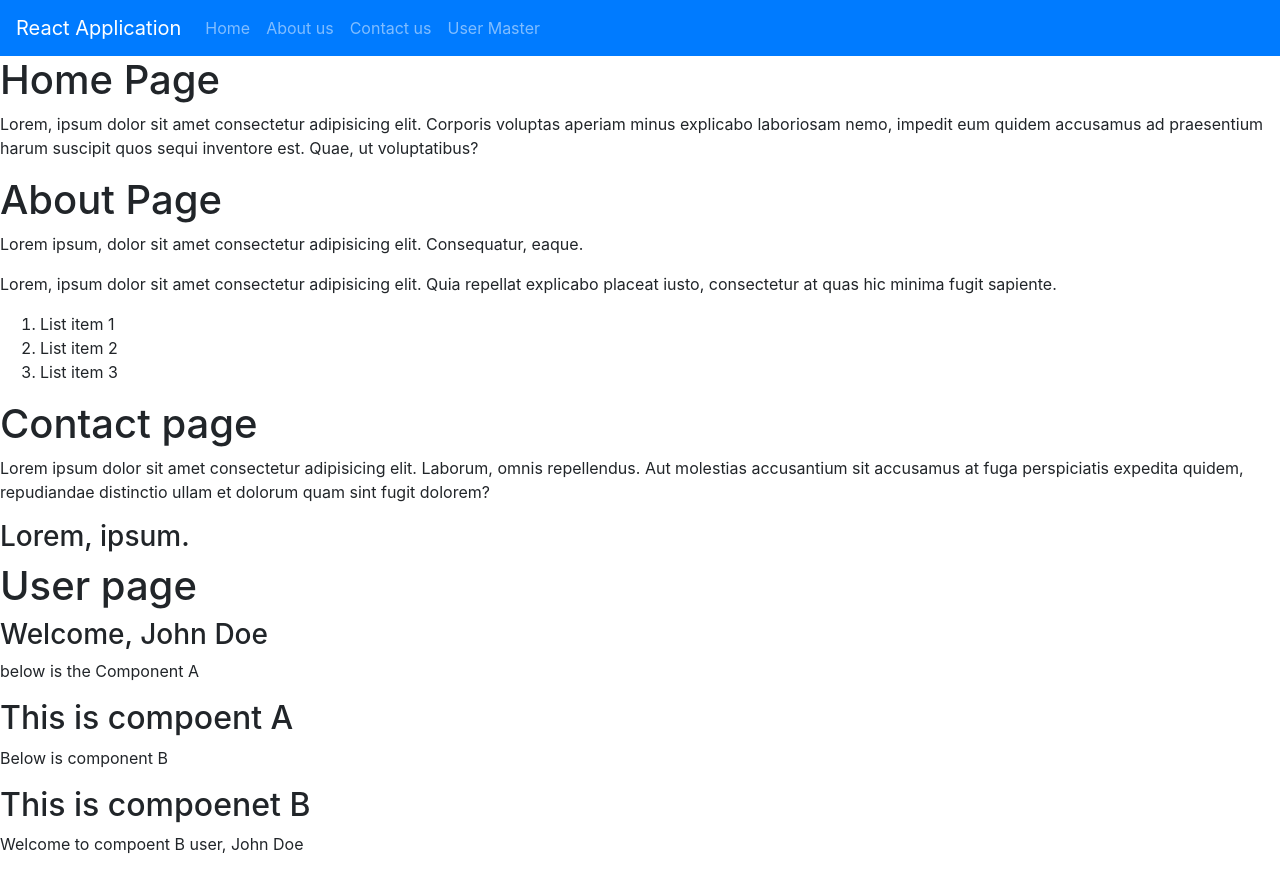
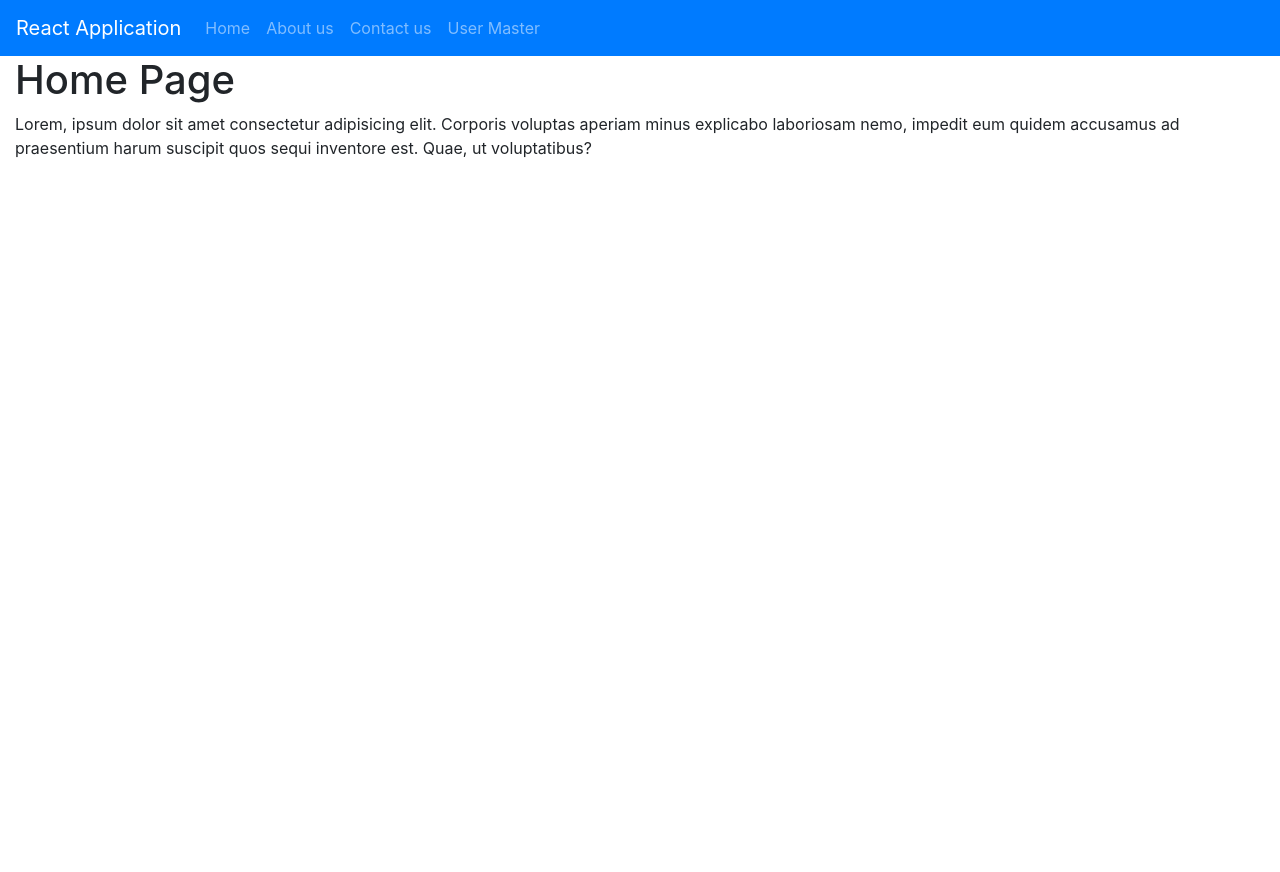
Before and after one commit to shirkeamy/October2024Batch, a React (Create React App) app in the folder react-test/my-app/: page / in a window 1280 px wide. After the commit the page ends 800 px from the top, so only its background shows below. Built offline with nearby package versions, Linux system fonts and the light colour scheme.

Commit message:
Add Routing into application

```diff
--- a/react-test/my-app/package.json
+++ b/react-test/my-app/package.json
@@ -14,6 +14,7 @@
     "bootstrap": "^4.3.0",
     "react": "^19.0.0",
     "react-dom": "^19.0.0",
+    "react-router-dom": "^7.2.0",
     "react-scripts": "5.0.1",
     "typescript": "^4.9.5",
     "web-vitals": "^2.1.4"
--- a/react-test/my-app/src/App.tsx
+++ b/react-test/my-app/src/App.tsx
@@ -5,14 +5,19 @@ import Home from './Pages/Home';
 import About from './Pages/About';
 import Contact from './Pages/Contact';
 import User from './Pages/User';
+import { BrowserRouter, Routes, Route } from 'react-router-dom';
 
 function App() {
   return (
     <>
-      <Home />
-      <About />
-      <Contact />
-      <User userName='John Doe' />
+    <BrowserRouter>
+      <Routes>
+        <Route path='/' element={<Home />} />
+        <Route path='/about' element={<About />} />
+        <Route path='/contact' element={<Contact />} />
+        <Route path='/user-details' element={<User userName='John Doe' />} />
+      </Routes>
+    </BrowserRouter>
     </>
   );
 }
--- a/react-test/my-app/src/index.tsx
+++ b/react-test/my-app/src/index.tsx
@@ -15,7 +15,9 @@ const root = ReactDOM.createRoot(
 root.render(
   <React.StrictMode>
     <NavigationMenu />
-    <App />
+    <div className="container-fluid">
+      <App />
+    </div>
   </React.StrictMode>
 );
 
```
Also changed, not shown: 1 other file (tests, documents, lock files or other folders).
